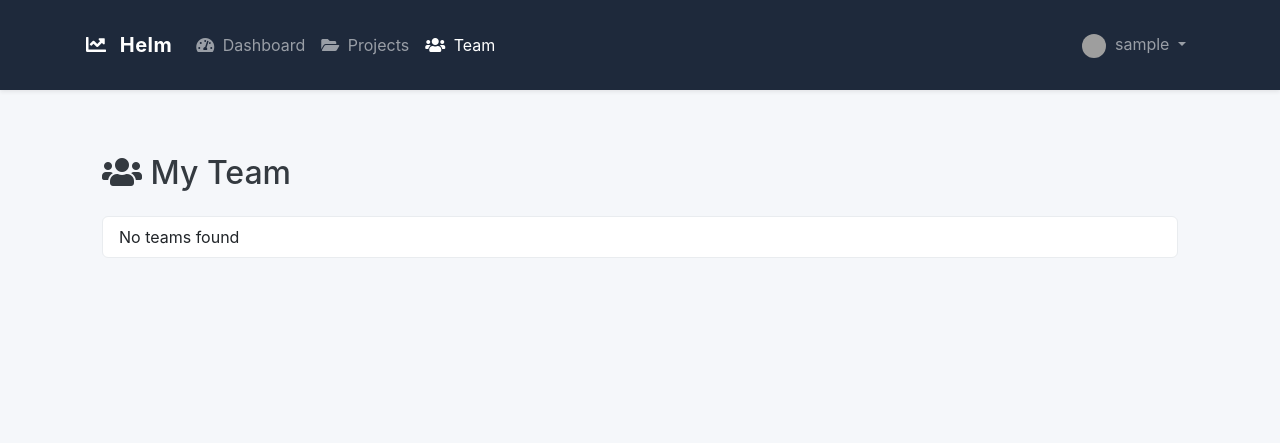
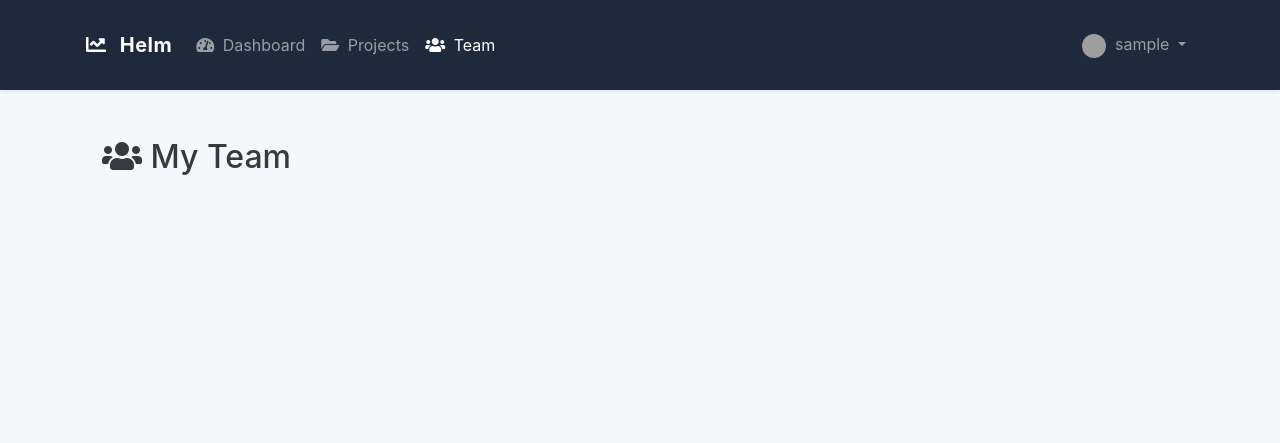
Before and after one commit to ashcarroll/Helm, a Django app: page /teams/list/ in a window 1280 px wide. Shown: the top 443 px of the page. Run offline with Django 4.2, Linux system fonts and the light colour scheme; the visitor is signed in with stand-in values (Sample User, id 1); data that the repository does not hold is empty; some libraries are stand-ins or nearby versions; grey boxes are pictures that could not be loaded.

Commit message:
Updated team list template to match updated styling

```diff
--- a/teams/templates/teams/team_list.html
+++ b/teams/templates/teams/team_list.html
@@ -1,43 +1,68 @@
 {% extends "base.html" %}
+{% load static %}
 
 {% block title %}
     Teams
 {% endblock title %}
 
 {% block content %}
-<div class="container mt-4">
-    <div class="d-flex justify-content-between align-items-center mb-3">
-    <h2><i class="fas fa-users"></i> My Team</h2>
+<div class="container py-4">
+    <!-- Header -->
+    <div class="d-flex justify-content-between align-items-center mb-4">
+    <h2 class="mb-0">
+        <i class="fas fa-users"></i> My Team
+    </h2>
     {% if is_manager %}
         <a href="{% url 'team_create' %}"  class="btn btn-primary">
-            <i class="fa fa-plus"></i> Add Team
+            <i class="fa fa-plus me-1"></i> Add Team
         </a>
     {% endif %}
     </div>
-    <ul class="list-group">
+
+    <!-- Team Grid -->
+    <div class="row">
         {% for team in teams %}
-            <li class="list-group-item d-flex justify-content-between align-items-center">
-                <div>
-                    <strong><a href="{% url 'team_detail' team.pk %}">{{ team.name }}</a></strong>
-                </div>
-                {% if is_manager %}
-                    <!-- Only show edit/delete button if user is manager of this team -->
-                    {% if team.manager == request.user %}
-                        <div class="btn-group ms-auto">
-                            <a href="{% url 'team_update' team.pk %}" class="btn btn-sm btn-info me-1">
-                                <i class="fas fa-user-edit"></i> Edit
+            <div class="col-md-6 col-lg-4 mb-4">
+                <div class="card">
+                    <div class="card-body">
+                        <h5 class="card-title">{{ team.name }}</h5>
+                        <p class="text-muted small">
+                            <i class="fas fa-user-tie me-1"></i> Manager: {{ team.manager.username }}
+                        </p>
+                        <p class="small">
+                            <i class="fas fa-users me-1"></i> {{ team.members.count }} members
+                        </p>
+
+                        <div class="d-flex justify-content-between mt-3">
+                            <a href="{% url 'team_detail' team.pk %}" class="btn btn-sm btn-outline-primary">
+                                <i class="fas fa-eye me-1"></i> View
                             </a>
 
-                            <a href="{% url 'team_delete' team.pk %}" class="btn btn-sm btn-danger">
-                                <i class="fas fa-trash-alt"></i> Delete
-                            </a>
+                            {% if is_manager and team.manager == request.user %}
+                                <div>
+                                    <a href="{% url 'team_update' team.pk %}" class="btn btn-sm btn-outline-secondary me-1">
+                                        <i class="fas fa-edit"></i>
+                                    </a>
+                                    <a href="{% url 'team_delete' team.pk %}" class="btn btn-sm btn-outline-danger">
+                                        <i class="fas fa-trash-alt"></i>
+                                    </a>
+                                </div>
+                            {% endif %}
                         </div>
-                    {% endif %}
-                {% endif %}
-            </li>
+                    </div>
+                </div>
+            </div>
         {% empty %}
-            <li class="list-group-item">No teams found</li>
+            <div class="col-12">
+                <div class="alert alert-info text-center">
+                    <i class="fas fa-info-circle me-2"></i>
+                        No teams found.
+                        {% if is_manager %}
+                        You can create a new team by clicking the "Add Team" button above
+                        {% endif %}
+                </div>
+            </div>
         {% endfor %}
-    </ul>
+    </div>
 </div>
 {% endblock content %}
```
